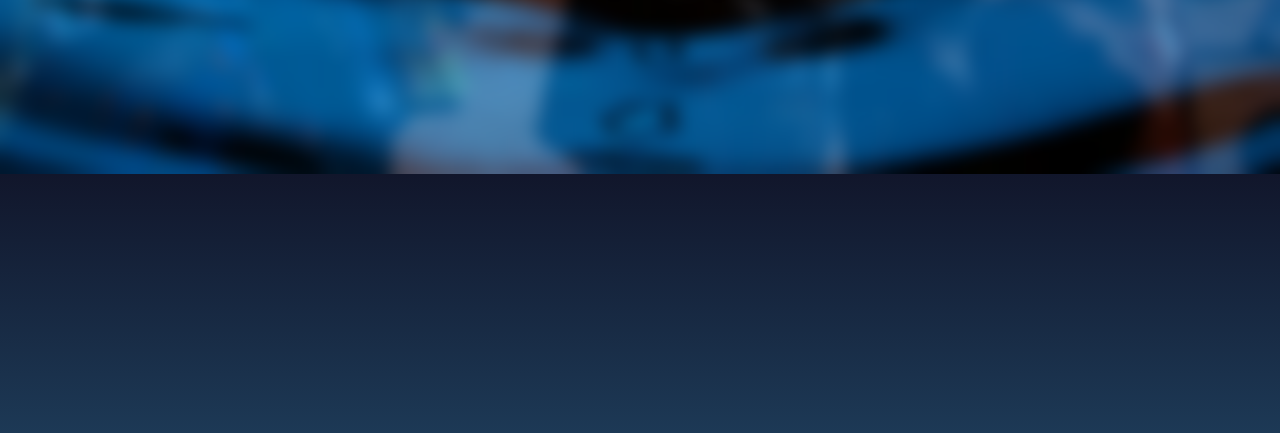
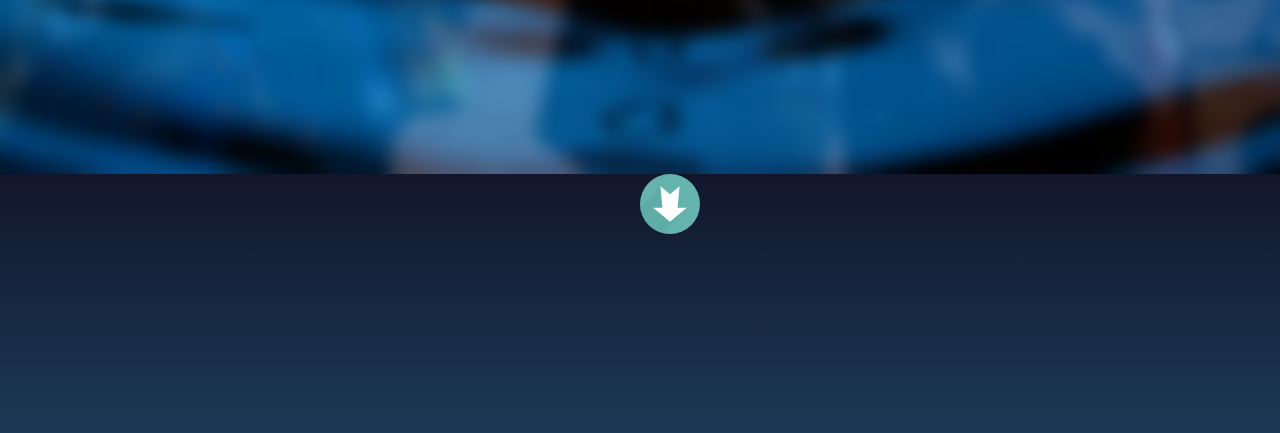
Before and after one commit to Andaroth/fil-rouge-Folo-The-Source, a PHP site: page / in a window 1280 px wide. Shown: the part 626-1059 px from the top of the page. Run offline with PHP 8.4, Linux system fonts and the light colour scheme.

Commit message:
Auto stash before merge of "Thom" and "origin/master"

```diff
--- a/Folo-The-Source/app.js
+++ b/Folo-The-Source/app.js
@@ -0,0 +1,6 @@
+var scrollDown = document.getElementById('bot');
+if(scrollDown){
+    scrollDown.addEventListener('click',function(){
+        document.querySelector('.fifthPage').scrollIntoView({ behavior: 'smooth' });
+    });
+}
--- a/Folo-The-Source/index.html
+++ b/Folo-The-Source/index.html
@@ -15,6 +15,7 @@
     <div class="firstPage">
         <div class="container">
             <h1>Folo the source</h1>
+            <img id="bot" src="109681%20(1).svg"/>
 <div class="aboutMe">
 <text>The winner of ‘Talent of Guinea’ (Paris, March 2015, Best group) and again nominated for the Guinean Music Awards (November 2015), N’Faly Kouyaté, is a multi-talented artist coming from a deeply traditional background. Recently nominated as ‘Ambassador of the Intercultural Dialogue’ in Belgium, winner of the ‘Guinée Music Award’ 2012, nominated for the ‘Octaves de la Musique 2012’ in Belgium, nominated as ‘Talent Acoustique’ on TV5 Monde, he released his new album ‘CHANGE’ on 5th August 2015 in London.</text>
         </div>
@@ -34,5 +35,5 @@
 					</div>
     </div>
 </body>
-
+<script src="app.js"></script>
 </html>
--- a/Folo-The-Source/style.css
+++ b/Folo-The-Source/style.css
@@ -1,7 +1,6 @@
 @import url('https://fonts.googleapis.com/css?family=Open+Sans:300,400,700');
 
 @import url(https://fonts.googleapis.com/css?family=Montserrat:400,700);
-
 
 
 #form-main{
@@ -28,6 +27,13 @@
  	 -moz-border-radius: 7px;
  	 -webkit-border-radius: 7px;
 
+}
+
+#bot{
+	position: absolute;
+	width: 60px;
+	top: 800px;
+	transform: rotate(90deg);
 }
 
 .feedback-input {
```
Also changed, not shown: Folo-The-Source/109681 (1).svg (added).
